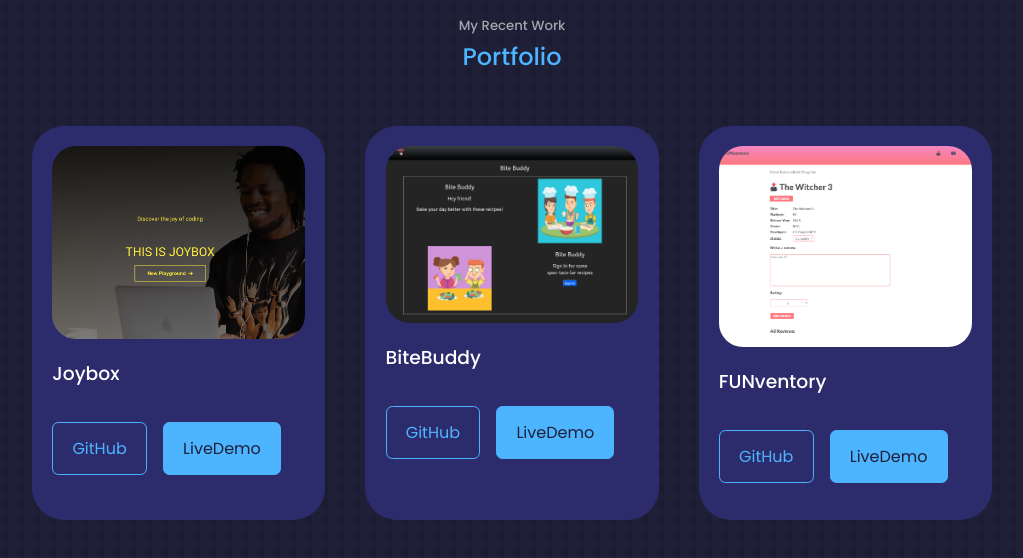
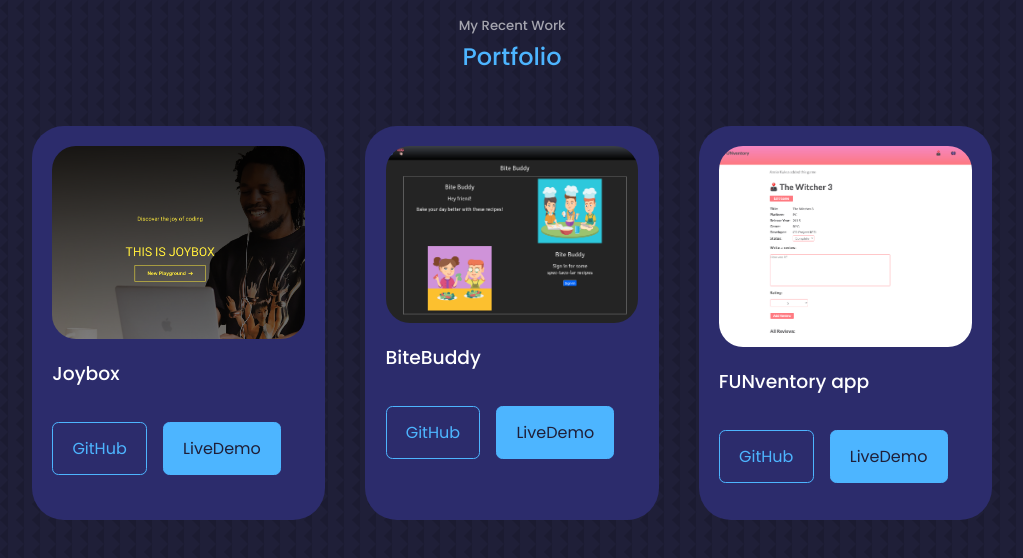
Before and after one commit to any-stone/ak-portfolio, a React (Create React App) app: page / in a window 1280 px wide. Shown: the part 2960-3518 px from the top of the page, without its empty margins (128-1151 px from the left). Built offline with nearby package versions, Linux system fonts and the light colour scheme.

Commit message:
implement dynamic generation of portfolio

```diff
--- a/src/components/portfolio/Portfolio.jsx
+++ b/src/components/portfolio/Portfolio.jsx
@@ -4,6 +4,37 @@ import PIC1 from '../../assets/jb.png'
 import PIC2 from '../../assets/biteBuddy.png'
 import PIC3 from '../../assets/funventory.png'
 import PIC4 from '../../assets/uglyTetris.png'
+
+const data = [
+  {
+    id: 1,
+    image: PIC1,
+    title: 'Joybox',
+    github: 'https://github.com/any-stone/joy-box-front-end',
+    demo: 'https://joybox-app.netlify.app/'
+  },
+  {
+    id: 2,
+    image: PIC2,
+    title: 'BiteBuddy',
+    github: 'https://github.com/Nswooten/bite-buddy-front-end',
+    demo: 'https://bitebuddyapp.netlify.app/'
+  },
+  {
+    id: 3,
+    image: PIC3,
+    title: 'FUNventory app',
+    github: 'https://github.com/any-stone/funventory-app',
+    demo: 'https://funventory-app.fly.dev/'
+  },
+  {
+    id: 4,
+    image: PIC4,
+    title: 'Ugly Tetris',
+    github: 'https://github.com/any-stone/Shrektris',
+    demo: 'https://shrektris.netlify.app/'
+  },
+]
 
 const Portfolio = () => {
   return (
@@ -12,51 +43,22 @@ const Portfolio = () => {
       <h2>Portfolio</h2>
 
       <div className="container portfolio__container">
-
-        <article className='portfolio__item'>
-          <div className="portfolio__item-image">
-            <img src={PIC1} alt="Joybox app screenshot" />
-          </div>
-          <h3>Joybox</h3>
-          <div className="portfolio__item-cta">
-            <a href="https://github.com/any-stone/joy-box-front-end" className='btn' target='_blank'>GitHub</a>
-            <a href="https://joybox-app.netlify.app/" className='btn btn-primary' target='_blank'>LiveDemo</a>
-          </div>
-        </article>
-
-        <article className='portfolio__item'>
-          <div className="portfolio__item-image">
-            <img src={PIC2} alt="BiteBuddy app screenshot" />
-          </div>
-          <h3>BiteBuddy</h3>
-          <div className="portfolio__item-cta">
-            <a href="https://github.com/Nswooten/bite-buddy-front-end" className='btn' target='_blank'>GitHub</a>
-            <a href="https://bitebuddyapp.netlify.app/" className='btn btn-primary' target='_blank'>LiveDemo</a>
-          </div>
-        </article>
-
-        <article className='portfolio__item'>
-          <div className="portfolio__item-image">
-            <img src={PIC3} alt="FUNventory app screenshot" />
-          </div>
-          <h3>FUNventory</h3>
-          <div className="portfolio__item-cta">
-            <a href="https://github.com/any-stone/funventory-app" className='btn' target='_blank'>GitHub</a>
-            <a href="https://funventory-app.fly.dev/" className='btn btn-primary' target='_blank'>LiveDemo</a>
-          </div>
-        </article>
-
-        <article className='portfolio__item'>
-          <div className="portfolio__item-image">
-            <img src={PIC4} alt="Ugly Tetris app screenshot" />
-          </div>
-          <h3>Ugly Tetris</h3>
-          <div className="portfolio__item-cta">
-            <a href="https://github.com/any-stone/Shrektris" className='btn' target='_blank'>GitHub</a>
-            <a href="https://shrektris.netlify.app/" className='btn btn-primary' target='_blank'>LiveDemo</a>
-          </div>
-        </article>
-
+        {
+          data.map(({ id, image, title, github, demo }) => {
+            return (
+              <article key={id} className='portfolio__item'>
+                <div className="portfolio__item-image">
+                  <img src={image} alt={title} />
+                </div>
+                <h3>{title}</h3>
+                <div className="portfolio__item-cta">
+                  <a href={github} className='btn' target='_blank'>GitHub</a>
+                  <a href={demo} className='btn btn-primary' target='_blank'>LiveDemo</a>
+                </div>
+              </article>
+            )
+          })
+        }
       </div>
     </section>
   )
```
